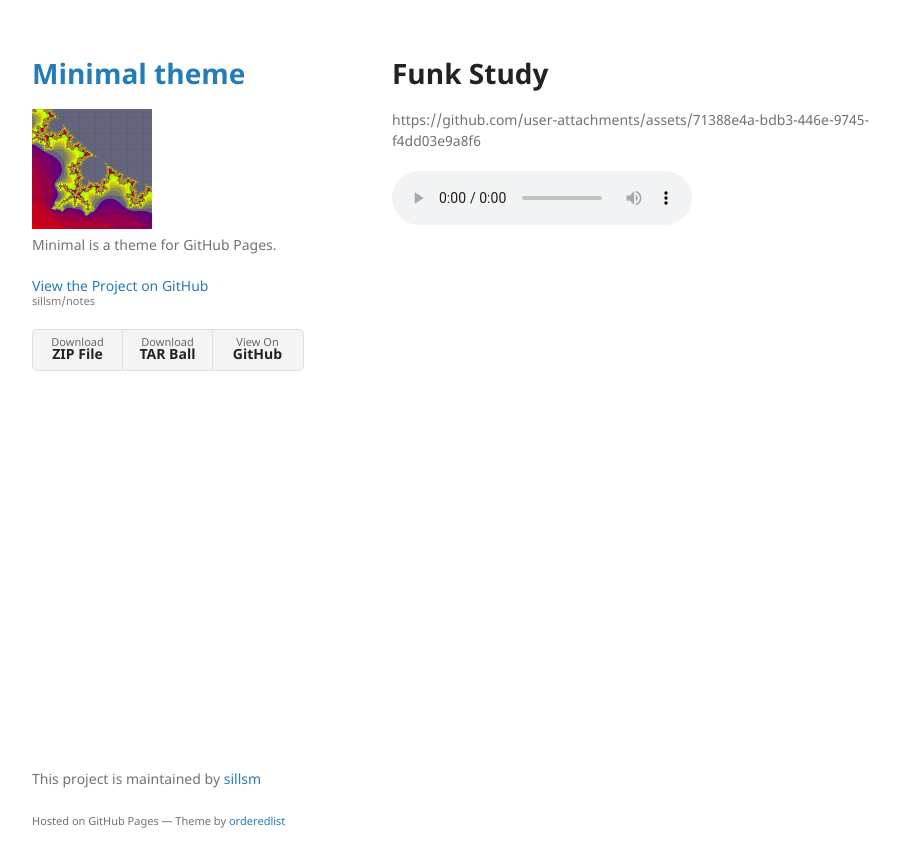
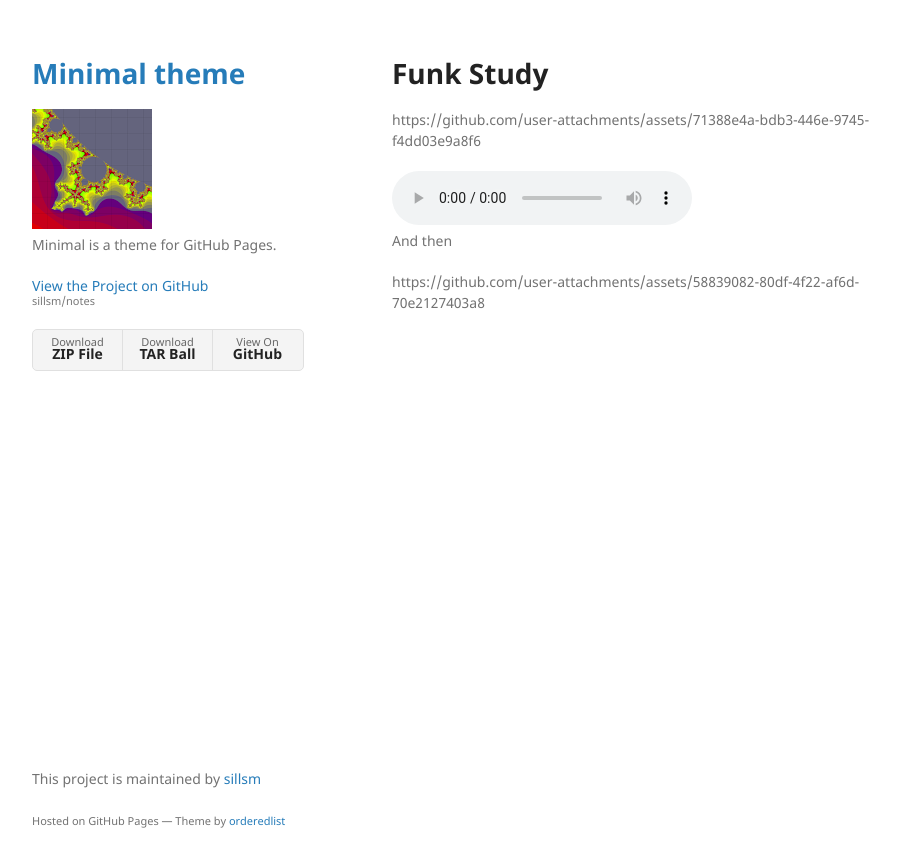
Before and after one commit to sillsm/notes, a Jekyll site: the page built from music/funk.md, in a window 1280 px wide. Shown: the top 867 px of the page, without its empty margins (178-1078 px from the left). Built offline with Jekyll 4.4.1, drawn with Linux system fonts in a browser that asks for light colours; our own code applies the rules of GitHub Pages for plain Markdown files.

Commit message:
Update funk.md

```diff
--- a/music/funk.md
+++ b/music/funk.md
@@ -8,3 +8,9 @@ https://github.com/user-attachments/assets/71388e4a-bdb3-446e-9745-f4dd03e9a8f6
   <source src="PreludeAIv1.mp3" type="audio/mpeg">
   Your browser does not support the audio element.
 </audio>
+
+And then
+
+
+
+https://github.com/user-attachments/assets/58839082-80df-4f22-af6d-70e2127403a8
```
